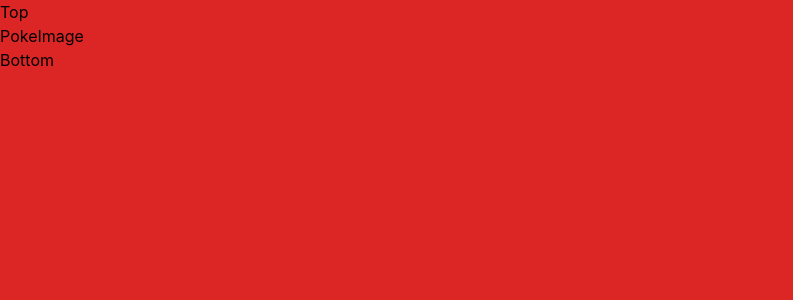
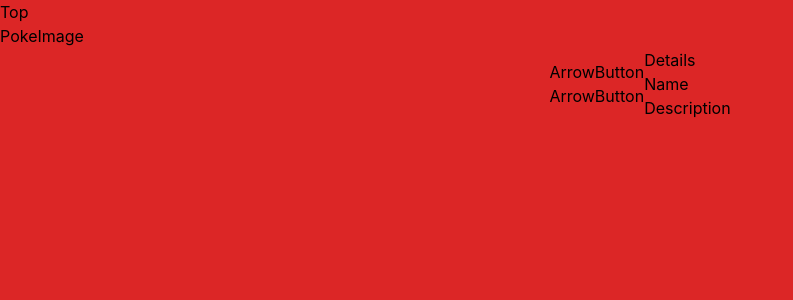
Before and after one commit to Djmr5/Pokedex, a React (Create React App) app: page / in a window 1280 px wide. Shown: the top 300 px of the page, without its empty margins (0-793 px from the left). Built offline with nearby package versions, Linux system fonts and the light colour scheme.

Commit message:
Estructura Bottom

```diff
--- /dev/null
+++ b/src/components/ArrowButton/ArrowButton.tsx
@@ -0,0 +1,7 @@
+export default function ArrowButton(props: any) {
+  return (
+    <div>
+      <h1>ArrowButton</h1>
+    </div>
+  );
+}
--- /dev/null
+++ b/src/components/Bottom/Bottom.css
@@ -0,0 +1,3 @@
+.Bottom {
+    @apply flex flex-row items-center justify-center;
+}
--- a/src/components/Bottom/Bottom.tsx
+++ b/src/components/Bottom/Bottom.tsx
@@ -1,7 +1,15 @@
+import "./Bottom.css";
+import ArrowButton from "../ArrowButton/ArrowButton";
+import Details from "../Details/Details";
+
 export default function Bottom(props: any) {
     return (
-      <div>
-        <h1>Bottom</h1>
-      </div>
+        <div className="Bottom">
+            <div>
+                <ArrowButton direction="up" />
+                <ArrowButton direction="down" />
+            </div>
+            <Details />
+        </div>
     );
 }
--- /dev/null
+++ b/src/components/Details/Details.tsx
@@ -0,0 +1,9 @@
+export default function Details(props: any) {
+    return (
+      <div>
+        <h1>Details</h1>
+        <h2>Name</h2>
+        <h2>Description</h2>
+      </div>
+    );
+}
```
